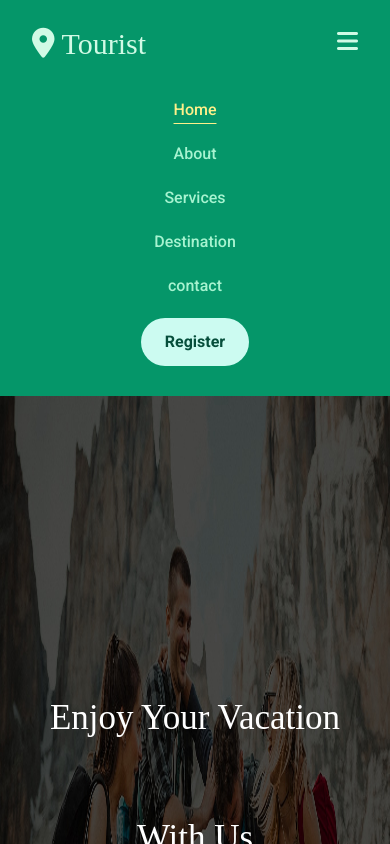
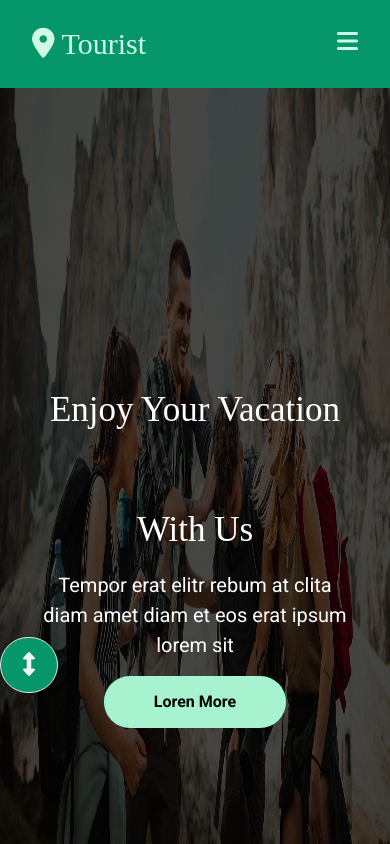
Before and after one commit to NomanTuhin22/Turist-Place, a website built with Vite: page index.html in a window 390 px wide. Both pictures are taken after a click on the element 347 px from the left and 44 px from the top of the page. Shown: the top 844 px of the page. Built offline with nearby package versions, Linux system fonts and the light colour scheme; a web font is replaced by a local one.

Commit message:
all slide dom element selection

```diff
--- a/assets/js/script.js
+++ b/assets/js/script.js
@@ -0,0 +1,54 @@
+// ***********preloder F**********
+let loding_img = document.getElementById('loding_img');
+function loding(){
+    loding_img.style.display = 'none';
+}
+
+// **********navigation toggle btn F************
+let toggle_btn = document.getElementById('toggle_btn');
+let nav = document.querySelector('.nav');
+let show = true;
+toggle_btn.addEventListener('click', () => {
+   if(show){
+    nav.style.display = 'none';
+    show = false;
+   }else {
+     nav.style.display = 'block';
+     show = true;
+   }
+})
+
+// *****************all section slide F*************
+let body = document.querySelectorAll('#body .section');
+let tab_Btn = document.getElementById('tab_Btn');
+let test = document.getElementById('test');
+// **********Book_now Card F************
+let book_Now_All_Card = document.querySelectorAll('#all_Card .book-now-card');
+let card_One = document.querySelector('.card_One');
+let book_Now_Menu = document.querySelectorAll('.book-now-menu ul li');
+let booking_Img = document.getElementById('booking_Img');
+let card_close_btn = document.getElementById('card_close_btn');
+let booking_Card = document.getElementById('booking_Card');
+let open_booking_card_btn= document.getElementById('book_Now');
+let submit_booking = document.getElementById('submit_booking');
+let nav_Menu = document.querySelectorAll('#menu li');
+// **********input card selector**********
+// **********book_Now_city_selector*******/
+let city_Card_form = document.getElementById('city_Card_form');
+let city_card = document.querySelectorAll('#city_card input');
+let city_Submit_Btn = document.getElementById('city_Submit_Btn');
+let cityData = [];
+// **********book_Now_hotle_selector*******/
+let hotle_card_form = document.querySelector('#hottle_card_form');
+let hotle_card_form_input = document.querySelectorAll('#hottle_card_form input');
+let hotle_Reviw = document.querySelectorAll('#card_Three_R span i');
+let hotle_submit_Data_Btn = document.getElementById('hotle_submit_Data_Btn');
+// **********book__selector*******/
+let visitor = document.getElementById('visitor_Name');
+let city = document.getElementById('visit_city');
+let hotleName = document.getElementById('hotle_name');
+let visit_Id = document.getElementById('visit_Id');
+let stay_Time = document.getElementById('stay_Time');
+let hotleDuration = document.getElementById('hotle_Duration');
+let hotleAmount = document.getElementById('hotle_Amount');
+let submit_btn = document.getElementById('submit_booking');
--- a/index.html
+++ b/index.html
@@ -15,9 +15,9 @@
 </head>
 <body id="body" onload="loding()" class="font-Roboto relative">
     <!-- ***********preloder********** -->
-    <!-- <div  id="loding_img" class ="grid justify-center items-center bg-white w-[100%] h-screen fixed z-50">
+    <div  id="loding_img" class ="grid justify-center items-center bg-white w-[100%] h-screen fixed z-50">
         <div><img class="bg-center" src="./assets/images/preloder.gif" alt="img"></div>
-    </div> -->
+    </div>
     <!-- ******Navigation******** -->
     <div class="py-[10px] lg:flex lg:justify-around bg-emerald-600 sticky top-0 lg:opacity-75 z-40">
       <!-- **logo** -->
@@ -599,7 +599,7 @@
         </h1>
     </div>
   </div>
-  <!-- my script file   -->
+  <!-- my script file -->
   <script src="./assets/js/script.js"></script>
   <!-- aos animation script -->
   <script src="https://unpkg.com/aos@next/dist/aos.js"></script>
```
